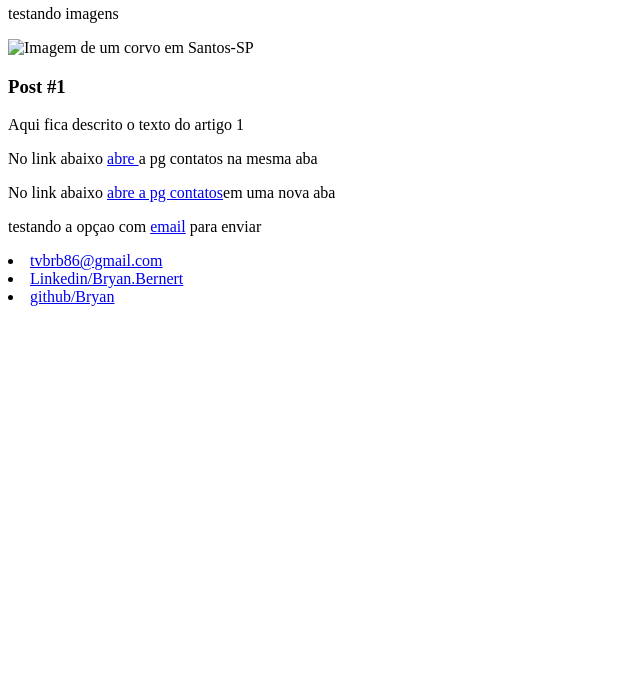
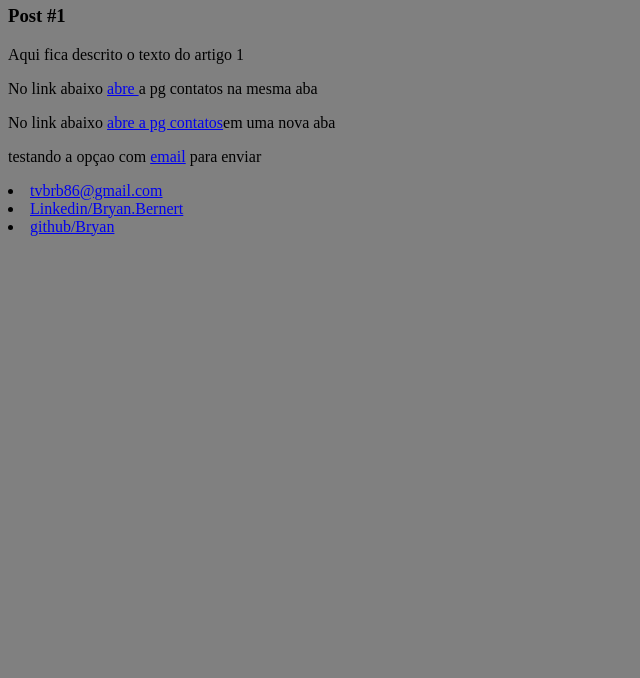
Before and after one commit to bbryanrb/01-GIT, a plain HTML site: page index.html in a window 1280 px wide. Shown: the part 122-800 px from the top of the page, without its empty margins (0-640 px from the left). Drawn offline with Linux system fonts and the light colour scheme.

Commit message:
tentando resolver problemas com class

```diff
--- a/index.html
+++ b/index.html
@@ -13,10 +13,9 @@
     <section>
         <header>
             <h2 class="subtitle">Posts</h2>
-            <p>testando imagens</p>
-            <img src="20171024_085119.jpg" alt="Imagem de um corvo em Santos-SP">
         </header>
-        <article>
+
+        <article class="post">
             <H3 class="post_title">Post #1</H3>
             <p> Aqui fica descrito o texto do artigo 1</p>
             <p>No link abaixo
--- a/style.css
+++ b/style.css
@@ -1,14 +1,23 @@
+body{
+    background: gray;
+}
+
 #title {
-    color: blue
+    color: blue;
 }
 #subtitle{
-    color: green
+    color: green;
 }
 #post_title{
-    color: purple
+    color: purple;
 }
 
 post_title {
     font-size: 16px;
     font-style: italic;
 }
+
+post {
+    background: whitesmoke;
+    padding: 10px;
+}
```
